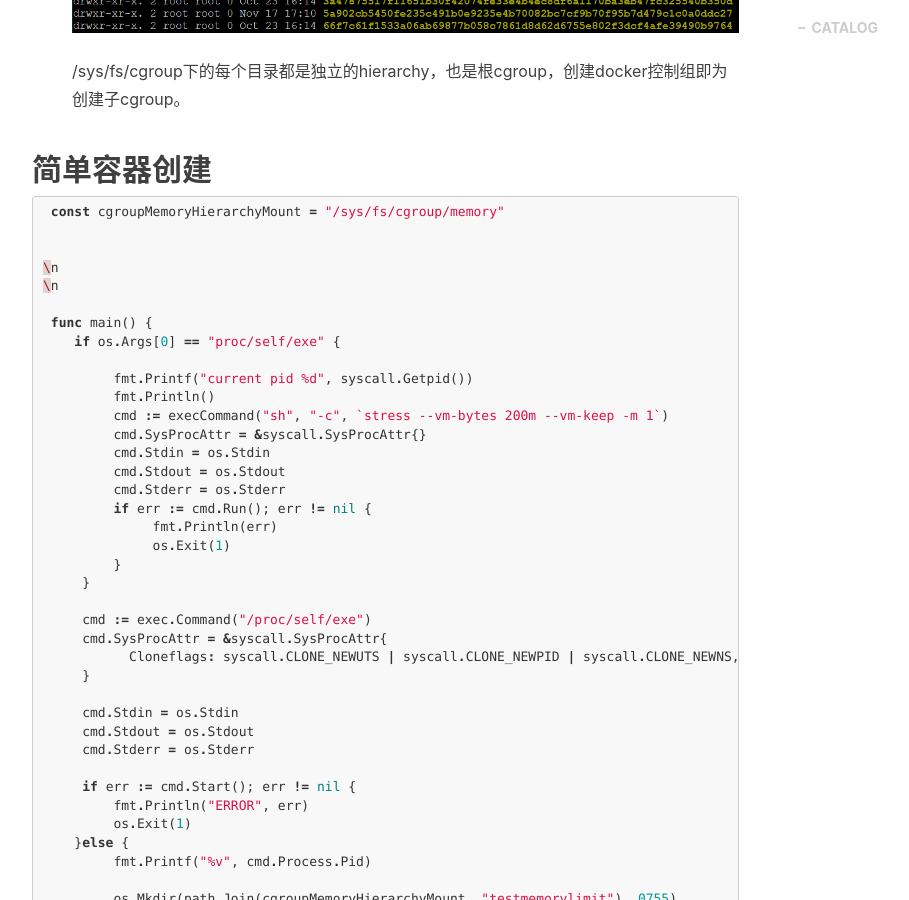
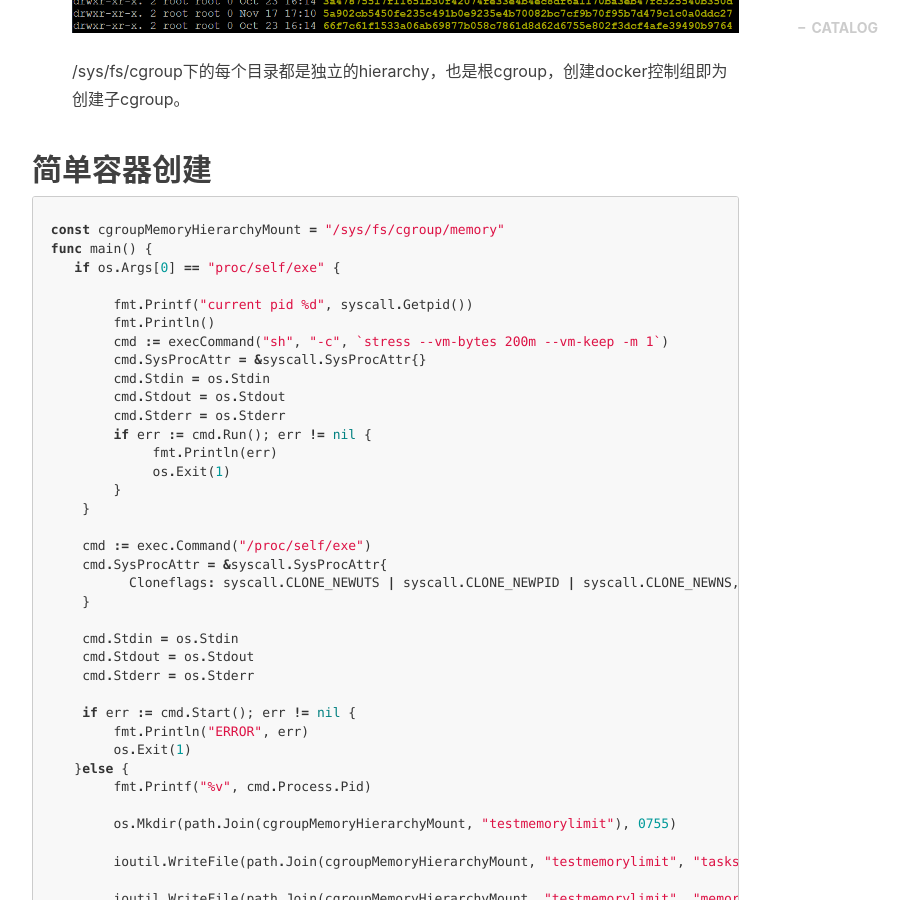
Before and after one commit to ZhuoHuang-HUST/zhuohuang-hust.github.io, a Jekyll site: the page built from _posts/2017-12-04-Namespace_Cgroup的基本使用.markdown, in a window 1280 px wide and 900 px high, scrolled down 2414 px. Shown: the whole window, without its empty margins (233-1142 px from the left). Built offline with Jekyll 4.4.1, drawn with Linux system fonts in a browser that asks for light colours; nearby versions of some CDN libraries; comment, search, counter and statistics services are not loaded.

Commit message:
modified again

````diff
--- a/_posts/2017-12-04-Namespace_Cgroup的基本使用.markdown
+++ b/_posts/2017-12-04-Namespace_Cgroup的基本使用.markdown
@@ -42,10 +42,10 @@
 
 ### 理解：
 
-  - [x] cgroup的形式是一个文件系统，挂载相应类型的文件系统之后，就可以构建一个hierarchy;
-  - [x] 为了便于理解，可以认为一个subsystem对应一个hierarchy,即cpu、memory等分别是不同hierarchy;
+  -  cgroup的形式是一个文件系统，挂载相应类型的文件系统之后，就可以构建一个hierarchy;
+  -  为了便于理解，可以认为一个subsystem对应一个hierarchy,即cpu、memory等分别是不同hierarchy;
 
-  - [x] *Linux中默认挂载(/sys/fs/cgroup)了cgroups文件系统。在Docker的实现中，Docker Daemon会在(/sys/fs/cgroup)下的每一个子系统(即hierarchy)目录中创建一个名为docker的控制组，然后再docker控制组里面，再为每个容器建立一个以容器id为名称的容器控制组，这个容器里的所有进程的进程号都会写到该控制组的tasks中。*
+  -  *Linux中默认挂载(/sys/fs/cgroup)了cgroups文件系统。在Docker的实现中，Docker Daemon会在(/sys/fs/cgroup)下的每一个子系统(即hierarchy)目录中创建一个名为docker的控制组，然后再docker控制组里面，再为每个容器建立一个以容器id为名称的容器控制组，这个容器里的所有进程的进程号都会写到该控制组的tasks中。*
   ![20171204-05](/img/in-post/20171204/20171204-05.png)
   ![20171204-01](/img/in-post/20171204/20171204-01.png)
   ![20171204-03](/img/in-post/20171204/20171204-03.png)
@@ -56,12 +56,8 @@
 ## 简单容器创建
 
 ```go
+
  const cgroupMemoryHierarchyMount = "/sys/fs/cgroup/memory"
-
-
-\n
-\n
-
  func main() {
     if os.Args[0] == "proc/self/exe" {
 
@@ -101,11 +97,13 @@
      }
      cmd.Process.Wait()
   }
- ```
+
+```
+---
 
 ![20171204-06](/img/in-post/20171204/20171204-06.png)
 
->exec.Command() 执行外部命令
+> exec.Command() 执行外部命令
 SysProcessAttr 新进程空间的属性
 cmd.Start() 开始运行
 cmd.Run() 执行完毕后返回
````
